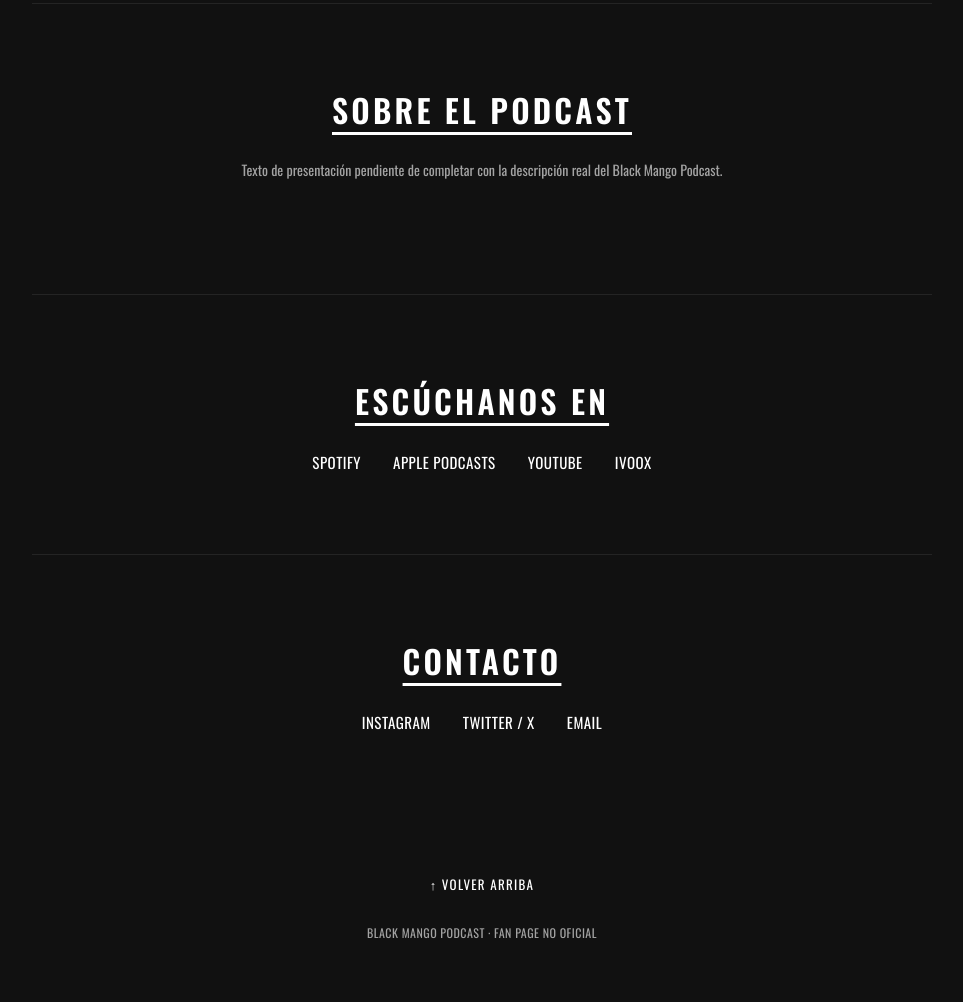
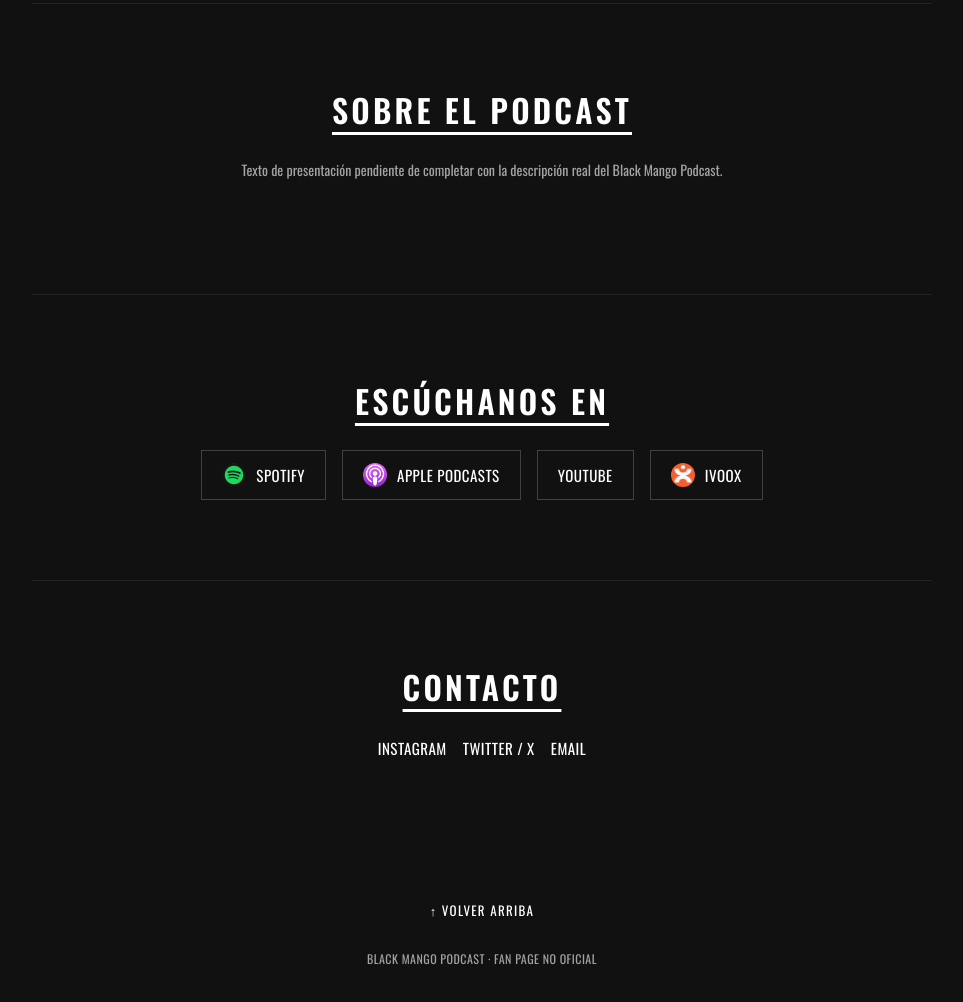
Before and after one commit to gherades/Black-Mango-Podcast, a plain HTML site: page index.html in a window 1280 px wide. Shown: the part 2101-3103 px from the top of the page, without its empty margins (158-1121 px from the left). Drawn offline with nearby package versions, Linux system fonts and the light colour scheme.

Commit message:
Use official platform icons instead of text links
Fetch Spotify, Apple Podcasts and iVoox's own app icons (their public
CDN/site assets) into assets/icons/ and use them as round icon buttons
per episode and as icon+label buttons in the Escuchar section, instead
of plain text links.

```diff
--- a/index.html
+++ b/index.html
@@ -62,10 +62,25 @@
   <section id="escuchar" class="section">
     <h2>Escúchanos en</h2>
     <ul class="platform-list">
-      <li><a href="https://open.spotify.com/show/0WEqNybNBwZPZTM1V1iG2i" target="_blank" rel="noopener">Spotify</a></li>
-      <li><a href="https://podcasts.apple.com/es/podcast/black-mango-podcast/id1726276206" target="_blank" rel="noopener">Apple Podcasts</a></li>
-      <li><a href="#">YouTube</a></li>
-      <li><a href="https://www.ivoox.com/podcast-black-mango-podcast_sq_f12370133_1.html" target="_blank" rel="noopener">iVoox</a></li>
+      <li>
+        <a class="platform-link" href="https://open.spotify.com/show/0WEqNybNBwZPZTM1V1iG2i" target="_blank" rel="noopener">
+          <img class="platform-icon" src="assets/icons/spotify.png" alt="">
+          <span>Spotify</span>
+        </a>
+      </li>
+      <li>
+        <a class="platform-link" href="https://podcasts.apple.com/es/podcast/black-mango-podcast/id1726276206" target="_blank" rel="noopener">
+          <img class="platform-icon" src="assets/icons/apple-podcasts.png" alt="">
+          <span>Apple Podcasts</span>
+        </a>
+      </li>
+      <li><a class="platform-link" href="#"><span>YouTube</span></a></li>
+      <li>
+        <a class="platform-link" href="https://www.ivoox.com/podcast-black-mango-podcast_sq_f12370133_1.html" target="_blank" rel="noopener">
+          <img class="platform-icon" src="assets/icons/ivoox.png" alt="">
+          <span>iVoox</span>
+        </a>
+      </li>
     </ul>
   </section>
 
--- a/script.js
+++ b/script.js
@@ -26,9 +26,15 @@
       <span class="episode-number">${episodeBadge(ep.title)}</span>
       <span class="episode-title">${ep.title}</span>
       <span class="episode-links">
-        <a href="${ep.url}" target="_blank" rel="noopener">Spotify</a>
-        <a href="${ep.appleUrl}" target="_blank" rel="noopener">Apple Podcasts</a>
-        <a href="${ep.ivooxUrl}" target="_blank" rel="noopener">iVoox</a>
+        <a href="${ep.url}" target="_blank" rel="noopener" title="Escuchar en Spotify" aria-label="Escuchar en Spotify">
+          <img src="assets/icons/spotify.png" alt="Spotify">
+        </a>
+        <a href="${ep.appleUrl}" target="_blank" rel="noopener" title="Escuchar en Apple Podcasts" aria-label="Escuchar en Apple Podcasts">
+          <img src="assets/icons/apple-podcasts.png" alt="Apple Podcasts">
+        </a>
+        <a href="${ep.ivooxUrl}" target="_blank" rel="noopener" title="Escuchar en iVoox" aria-label="Escuchar en iVoox">
+          <img src="assets/icons/ivoox.png" alt="iVoox">
+        </a>
       </span>
     </li>
   `;
--- a/styles.css
+++ b/styles.css
@@ -276,25 +276,34 @@
 .episode-links {
   display: flex;
   flex-wrap: wrap;
-  gap: 8px 16px;
+  gap: 10px;
   flex-shrink: 0;
   width: 100%;
   justify-content: flex-end;
   padding-left: 52px;
-  font-size: 12px;
-  text-transform: uppercase;
-  letter-spacing: 0.08em;
 }
 
 .episode-links a {
-  color: var(--muted);
-  border-bottom: 1px solid transparent;
-  transition: border-color 0.2s ease, color 0.2s ease;
+  display: flex;
+  align-items: center;
+  justify-content: center;
+  width: 28px;
+  height: 28px;
+  border-radius: 50%;
+  opacity: 0.7;
+  transition: opacity 0.2s ease, transform 0.2s ease;
 }
 
 .episode-links a:hover {
-  color: var(--fg);
-  border-color: var(--fg);
+  opacity: 1;
+  transform: translateY(-2px);
+}
+
+.episode-links img {
+  width: 100%;
+  height: 100%;
+  border-radius: 50%;
+  object-fit: cover;
 }
 
 /* Platform links */
@@ -304,19 +313,30 @@
   margin: 0;
   padding: 0;
   display: flex;
-  gap: 32px;
+  gap: 16px;
   flex-wrap: wrap;
   justify-content: center;
   font-size: 15px;
 }
 
-.platform-list a {
-  border-bottom: 1px solid transparent;
-  transition: border-color 0.2s ease;
+.platform-link {
+  display: flex;
+  align-items: center;
+  gap: 10px;
+  padding: 12px 20px;
+  border: 1px solid rgba(255, 255, 255, 0.2);
+  transition: border-color 0.2s ease, background 0.2s ease;
 }
 
-.platform-list a:hover {
+.platform-link:hover {
   border-color: var(--fg);
+  background: rgba(255, 255, 255, 0.05);
+}
+
+.platform-icon {
+  width: 24px;
+  height: 24px;
+  border-radius: 50%;
 }
 
 /* Footer */
```
Also changed, not shown: assets/icons/apple-podcasts.png (added), assets/icons/ivoox.png (added), assets/icons/spotify.png (added).
